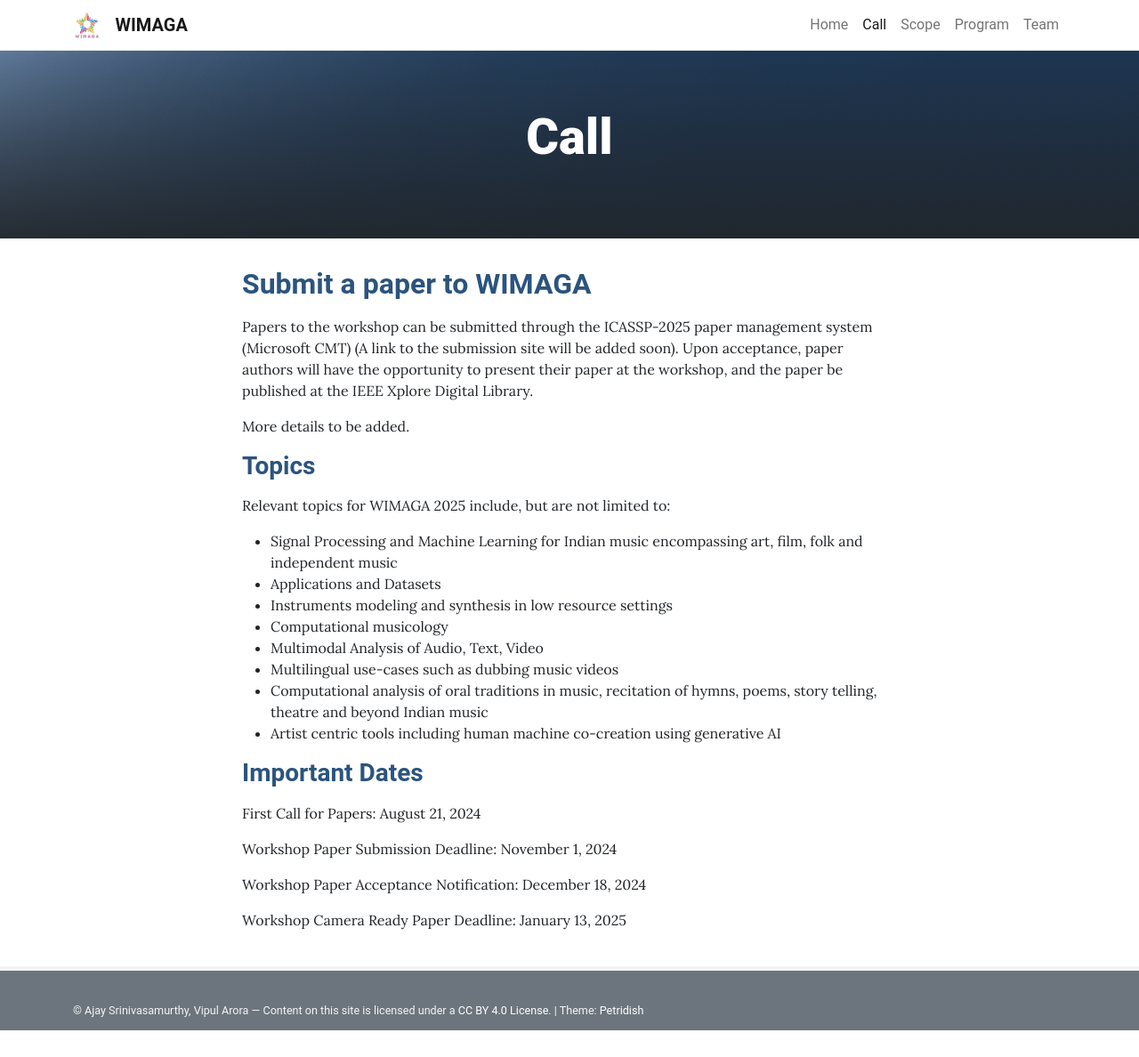
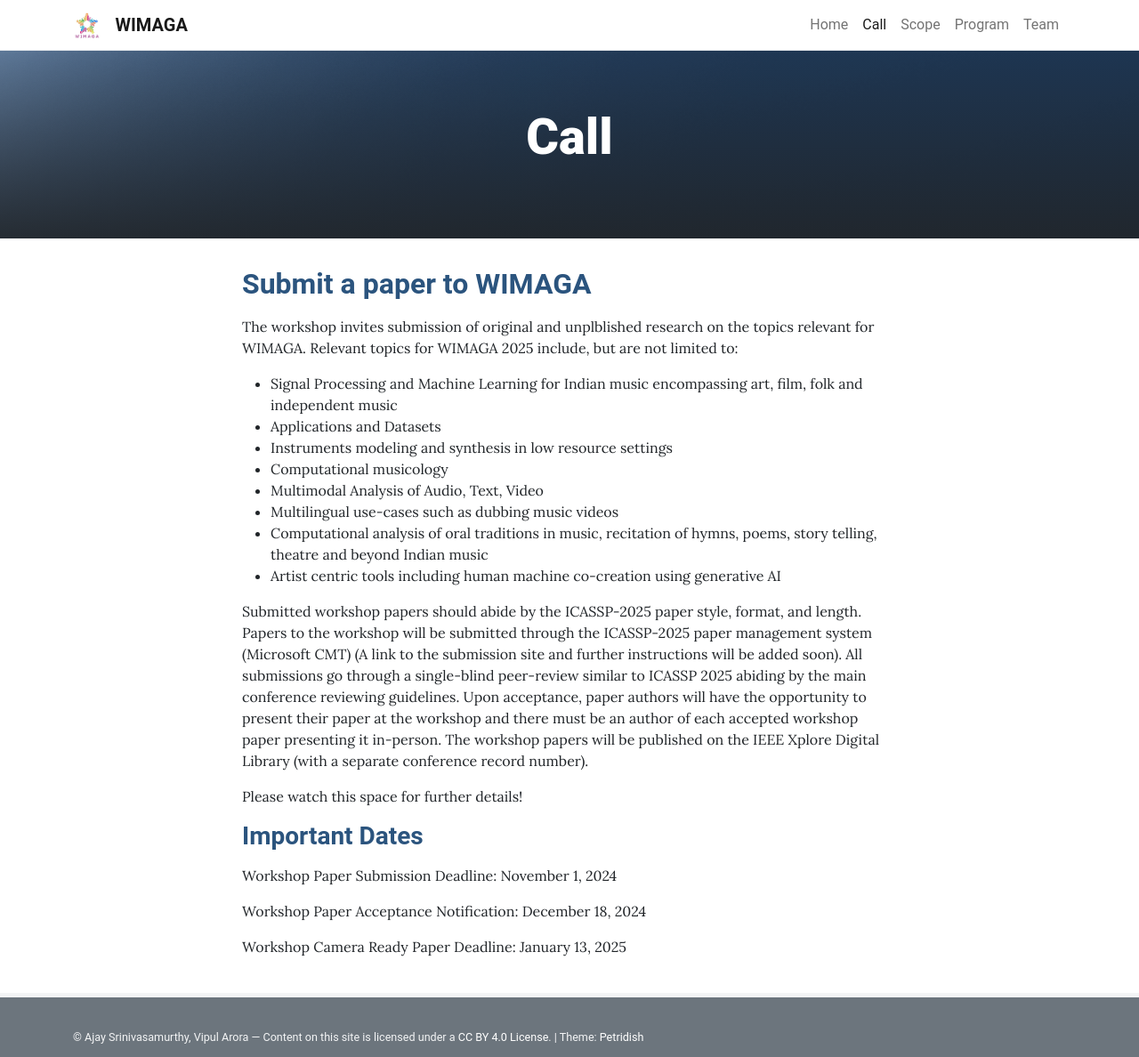
Before and after one commit to WIMAGA/wimaga.github.io, a Jekyll site: the page built from pages/call.md, in a window 1280 px wide. Shown: the whole page at 89% size. Built offline with Jekyll 4.4.1, drawn with Linux system fonts in a browser that asks for light colours; before the commit the page ends 1158 px from its top, so only the background shows below that.

Commit message:
Update call.md

```diff
--- a/pages/call.md
+++ b/pages/call.md
@@ -5,14 +5,7 @@ permalink: /call/
 ---
 
 ## **<span style="color:#2B547E">Submit a paper to WIMAGA </span>**
-
-Papers to the workshop can be submitted through the ICASSP-2025 paper management system (Microsoft CMT) (A link to the submission site will be added soon). Upon acceptance, paper authors will have the opportunity to present their paper at the workshop, and the paper be published at the IEEE Xplore Digital Library.
-
-More details to be added.
-
-### **<span style="color:#2B547E">Topics</span>**
-
-Relevant topics for WIMAGA 2025 include, but are not limited to:
+The workshop invites submission of original and unplblished research on the topics relevant for WIMAGA. Relevant topics for WIMAGA 2025 include, but are not limited to:
 
 - Signal Processing and Machine Learning for Indian music encompassing art, film, folk and independent music
 - Applications and Datasets
@@ -23,9 +16,11 @@ Relevant topics for WIMAGA 2025 include, but are not limited to:
 - Computational analysis of oral traditions in music, recitation of hymns, poems, story telling, theatre and beyond Indian music
 - Artist centric tools including human machine co-creation using generative AI
 
+Submitted workshop papers should abide by the ICASSP-2025 paper style, format, and length. Papers to the workshop will be submitted through the ICASSP-2025 paper management system (Microsoft CMT) (A link to the submission site and further instructions will be added soon). All submissions go through a single-blind peer-review similar to ICASSP 2025 abiding by the main conference reviewing guidelines. Upon acceptance, paper authors will have the opportunity to present their paper at the workshop and there must be an author of each accepted workshop paper presenting it in-person. The workshop papers will be published on the IEEE Xplore Digital Library (with a separate conference record number).
+
+Please watch this space for further details!
+
 ### **<span style="color:#2B547E">Important Dates</span>**
-
-First Call for Papers: August 21, 2024
 
 Workshop Paper Submission Deadline: November 1, 2024
 
```
